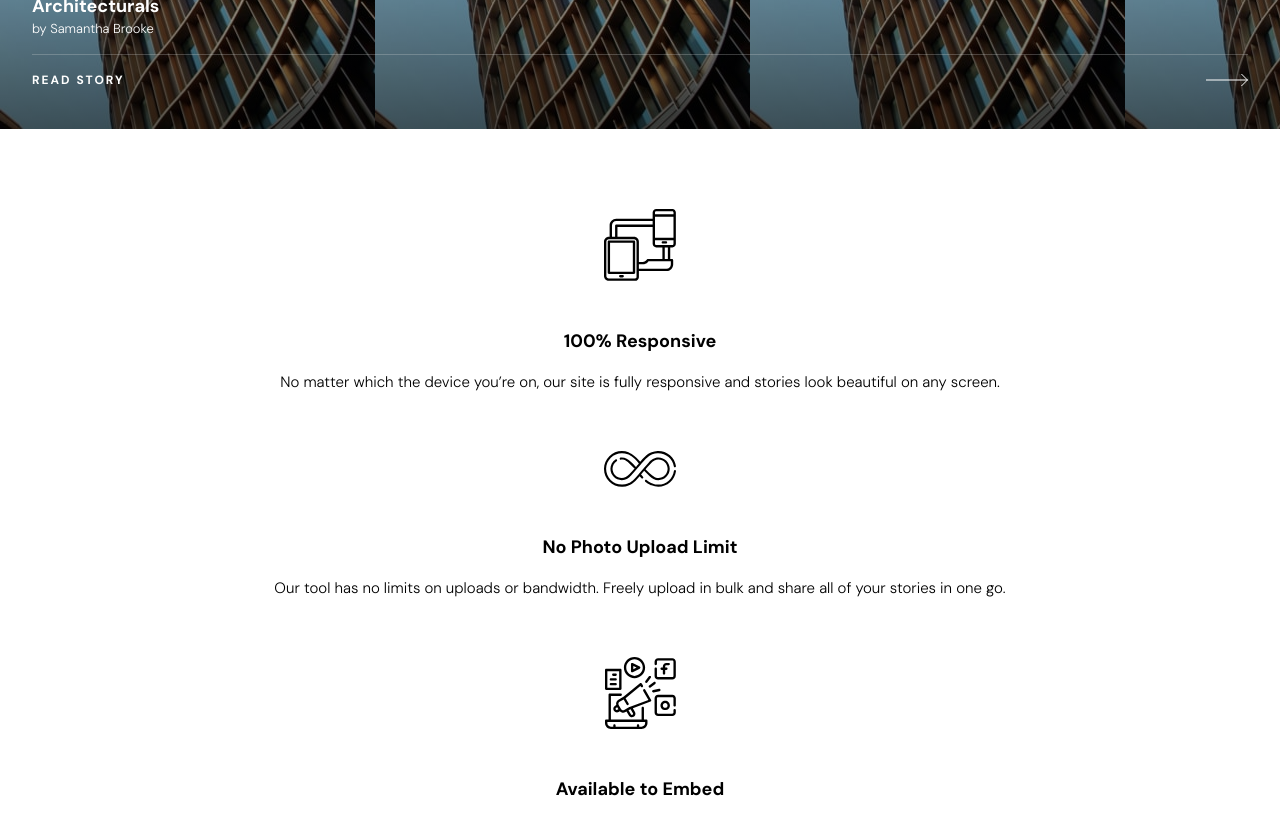
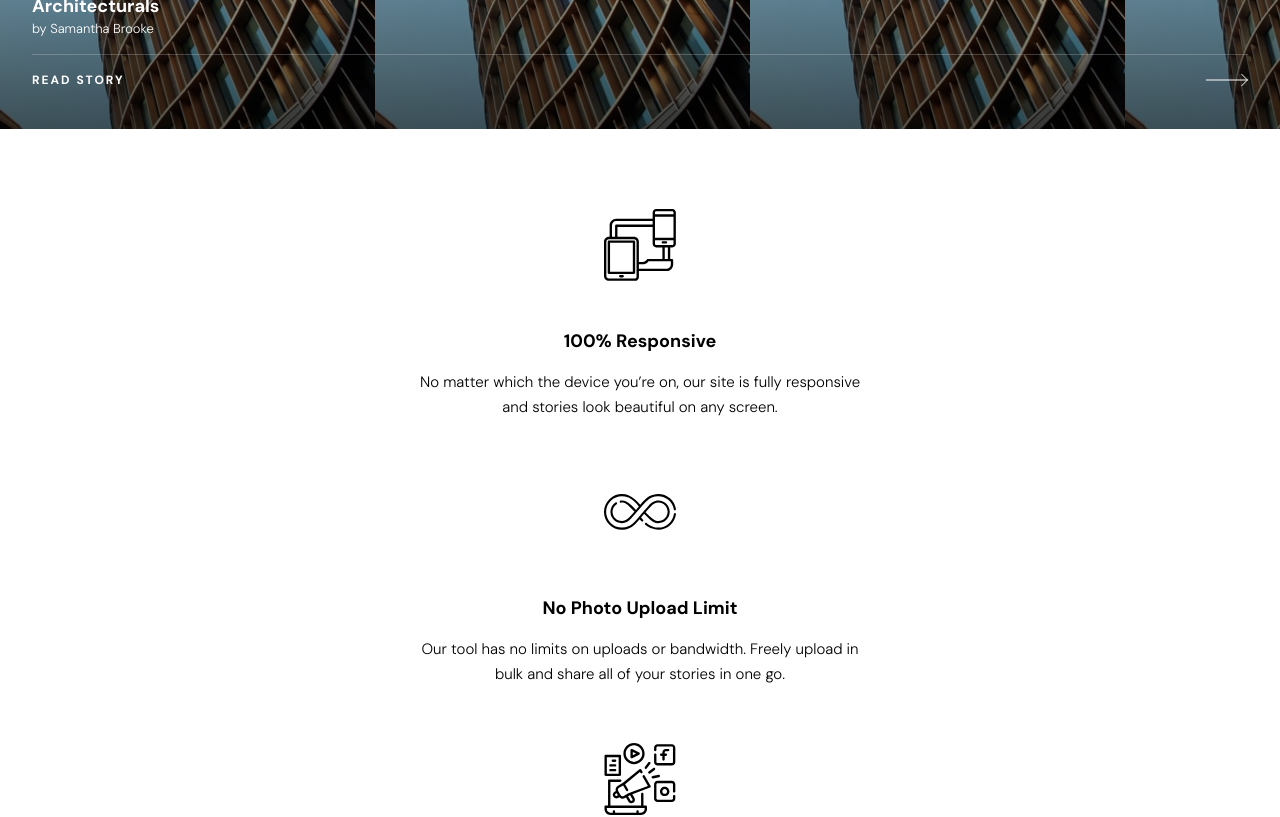
Before and after one commit to jdubcodes/photosnap-website, a React (Vite) app: page / in a window 1280 px wide. Shown: the part 3500-4317 px from the top of the page. Built offline with nearby package versions, Linux system fonts and the light colour scheme.

Commit message:
Complete feature card section for all screens

```diff
--- a/src/components/Home.jsx
+++ b/src/components/Home.jsx
@@ -93,12 +93,21 @@ export default function Home() {
           </div>
         ))}
       </section>
-      <section className=' px-9 py-20 flex flex-col gap-14 '>
+      <section className='px-9 py-20 flex flex-col gap-14 lg:px-0 lg:flex-row lg:gap-[1.875rem] lg:justify-center items-end'>
         {featureCards.map((card) => (
-          <div key={card.key} className='text-center'>
-            <img src={card.src} alt={card.heading} className='mx-auto mb-12' />
+          <div
+            key={card.key}
+            className='mx-auto text-center max-w-[19.375rem] md:max-w-[28.625rem] lg:max-w-[22rem] lg:mx-0 lg:flex lg:justify-center lg:items-center lg:flex-col'
+          >
+            <img
+              src={card.src}
+              alt={card.heading}
+              className='w-[72px] h-[72px] mx-auto mb-12'
+            />
             <h3 className='mb-4 text-card-heading font-bold'>{card.heading}</h3>
-            <p className='text-body'>{card.body}</p>
+            <p className='text-body lg:h-[4.75rem] lg:text-pretty'>
+              {card.body}
+            </p>
           </div>
         ))}
       </section>
```
